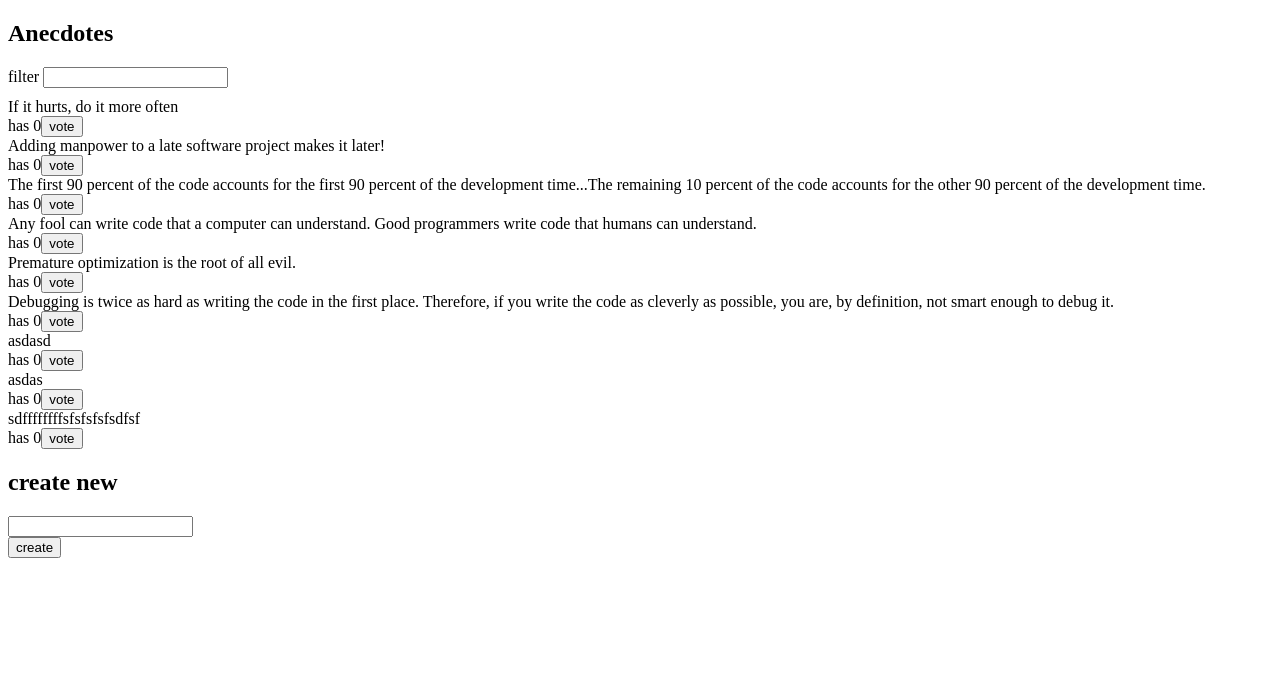
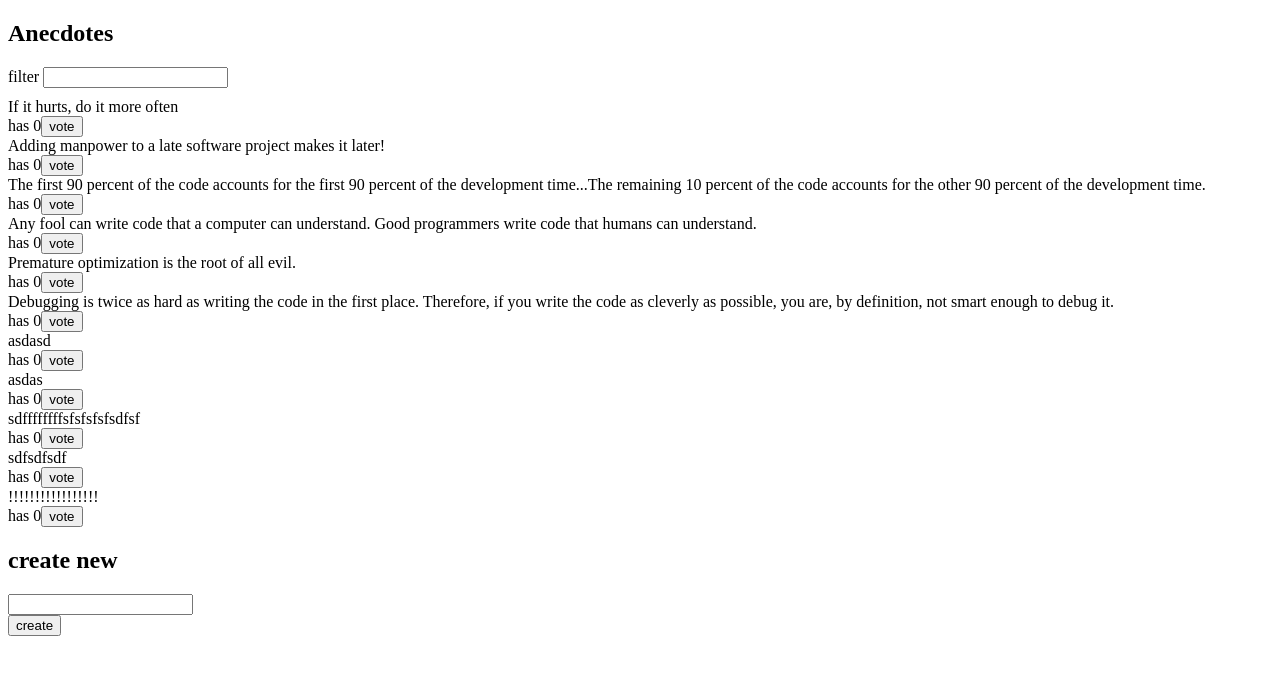
Before and after one commit to MandyMF/-Course-Full-stack-open-2020-exercices-Part-6, a React (Create React App) app in the folder redux-anecdotes/: page / in a window 1280 px wide. Shown: the top 674 px of the page. Built offline with nearby package versions, Linux system fonts and the light colour scheme; data requests are answered from the project's data file.

Commit message:
Exercise 6.16

```diff
--- a/redux-anecdotes/db.json
+++ b/redux-anecdotes/db.json
@@ -44,6 +44,16 @@
       "content": "sdffffffffsfsfsfsfsdfsf",
       "votes": 0,
       "id": "WOe9hy2"
+    },
+    {
+      "content": "sdfsdfsdf",
+      "votes": 0,
+      "id": "pIxwhX5"
+    },
+    {
+      "content": "!!!!!!!!!!!!!!!!!",
+      "votes": 0,
+      "id": "KYsi8cZ"
     }
   ]
 }
--- a/redux-anecdotes/src/components/AnecdoteForm.js
+++ b/redux-anecdotes/src/components/AnecdoteForm.js
@@ -1,7 +1,6 @@
 import React from 'react'
 import { useDispatch } from 'react-redux'
 import { createAnecdote } from '../reducers/anecdoteReducer'
-import anecdoteService from '../services/anecdotes'
 
 const AnecdoteForm = () => {
 
@@ -11,8 +10,7 @@ const AnecdoteForm = () => {
     event.preventDefault()
     const content = event.target.anecdote.value
     event.target.anecdote.value = ''
-    const anecdote = await anecdoteService.createNew(content)
-    dispatch(createAnecdote(anecdote))
+    dispatch(createAnecdote(content))
   }
 
   return (
--- a/redux-anecdotes/src/reducers/anecdoteReducer.js
+++ b/redux-anecdotes/src/reducers/anecdoteReducer.js
@@ -47,10 +47,13 @@ export const initAnecdote = () => {
   }
 }
 
-export const createAnecdote = (anecdote) => {
-  return {
-    type: 'NEW_ANECDOTE',
-    data: anecdote
+export const createAnecdote = (content) => {
+  return async (dispatch) => {
+    const anecdote = await anecdoteService.createNew(content)
+    dispatch({
+      type: 'NEW_ANECDOTE',
+      data: anecdote
+    })
   }
 }
 
```
